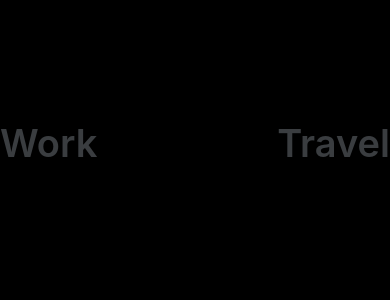
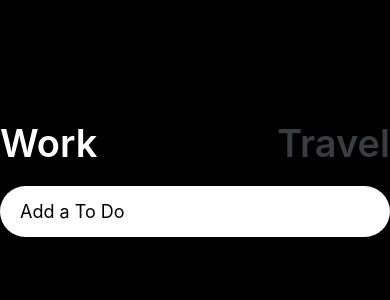
Before and after one commit to ryugibo/NomadWorkHardTravelHardApp, a React Native app: screen / in a window 390 px wide. Shown: the top 300 px of the page. Built offline with nearby package versions, Linux system fonts and the light colour scheme.

Commit message:
:memo: #3.2 | TextInput

```diff
--- a/App.js
+++ b/App.js
@@ -1,19 +1,45 @@
 import { StatusBar } from "expo-status-bar";
-import { StyleSheet, Text, View, TouchableOpacity } from "react-native";
+import {
+  StyleSheet,
+  Text,
+  View,
+  TouchableOpacity,
+  TextInput,
+} from "react-native";
+import { useState } from "react";
 import { theme } from "./colors";
 
 export default function App() {
+  const [working, setWorking] = useState(true);
+  const [text, setText] = useState("");
+  const travel = () => setWorking(false);
+  const work = () => setWorking(true);
+  const onChangeText = (payload) => setText(payload);
   return (
     <View style={styles.container}>
       <StatusBar style="auto" />
       <View style={styles.header}>
-        <TouchableOpacity>
-          <Text style={styles.btnText}>Work</Text>
+        <TouchableOpacity onPress={work}>
+          <Text
+            style={{ ...styles.btnText, color: working ? "white" : theme.grey }}
+          >
+            Work
+          </Text>
         </TouchableOpacity>
-        <TouchableOpacity>
-          <Text style={styles.btnText}>Travel</Text>
+        <TouchableOpacity onPress={travel}>
+          <Text
+            style={{ ...styles.btnText, color: working ? theme.grey : "white" }}
+          >
+            Travel
+          </Text>
         </TouchableOpacity>
       </View>
+      <TextInput
+        onChangeText={onChangeText}
+        value={text}
+        style={styles.input}
+        placeholder={working ? "Add a To Do" : "Where do you want to go?"}
+      />
     </View>
   );
 }
@@ -32,6 +58,13 @@
   btnText: {
     fontSize: 38,
     fontWeight: "600",
-    color: theme.grey,
+  },
+  input: {
+    backgroundColor: "white",
+    paddingVertical: 15,
+    paddingHorizontal: 20,
+    borderRadius: 30,
+    marginTop: 20,
+    fontSize: 18,
   },
 });
```
